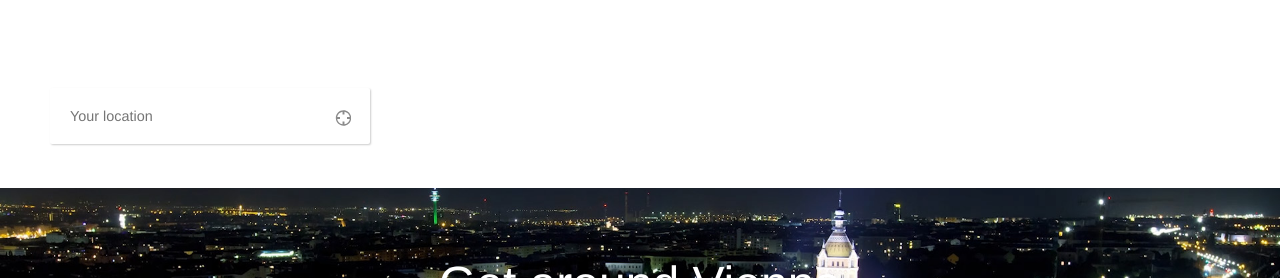
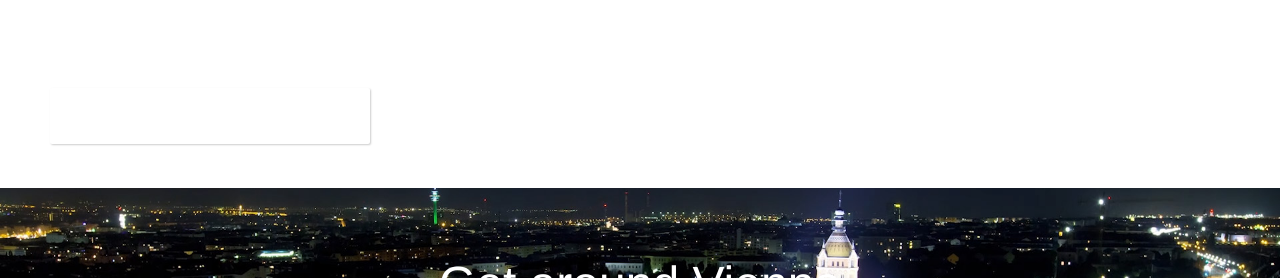
Before and after one commit to DevFestVienna/devfest-at-site, a Jekyll site: the page built from logistics.html, in a window 1280 px wide and 900 px high, scrolled down 390 px. Shown: the part 622-900 px from the top of the window. Built offline with Jekyll 4.4.1, drawn with Linux system fonts in a browser that asks for light colours; nearby versions of some CDN libraries; comment, search, counter and statistics services are not loaded; some of the changed text lies outside the part shown.

Commit message:
some updates

```diff
--- a/_config.yml
+++ b/_config.yml
@@ -41,7 +41,7 @@ c4pUrl: "http://bit.ly/dfua-c4p"
 c4sponsorsUrl: "/assets/GDG_DevFest_Partnership.pdf"
 
 # Head
-metaKeywords: "event, gdg, devfest, google, programming, android, chrome, developers, lviv"
+metaKeywords: "event, gdg, devfest, google, programming, android, chrome, developers, Vienna"
 twitterAccount: "@DevFestVienna"
 socialImageSrcGooglePlus: "/img/seo/sharing-google-plus.png"
 socialImageSrcTwitter: "/img/seo/sharing-twitter.png"
--- a/_includes/find-way.html
+++ b/_includes/find-way.html
@@ -1,25 +1,26 @@
-<!-- Begin Find Way-->
+<!--Begin Find Way-->
 <a id="findyourway"/>
 <section id="find-way">
     <div id="canvas-map"></div>
     <div class="content-wrapper text-left">
-        <h3 class="animated hiding" data-animation="fadeInUp" data-delay="0">Find your way here</h3>
+        <h3 class="animated hiding" data-animation="fadeInUp" data-delay="0">Find your way here to the place</h3>
         <div class="map-card col-lg-3 col-md-4 col-sm-6 col-xs-12">
             <div class="map-search">
-                <input type="text" id="location-input" class="location-input" name="location-input" data-input-value="Your location" placeholder="Your location" autocomplete="off">
+                <a href="http://goo.gl/I62weW"></a>
+                <!-- <input type="text" id="location-input" class="location-input" name="location-input" data-input-value="Your location" placeholder="Your location" autocomplete="off">
                 <svg id="direction-locate" class="icon icon-geolocation" viewBox="0 0 30 32">
-                    <use xlink:href="{{ site.baseurl }}/img/sprites/sprites.svg#icon-geolocation"></use>
-                </svg>
+                    <use xlink:href="http://goo.gl/I62weW"></use>
+                </svg> -->
             </div>
             <div class="location-result">
-                <span id="result-name"></span>
+                <!-- <span id="result-name"></span>
                 <span>to DevFest</span>
                 <svg id="direction-cancel" class="icon icon-cross" viewBox="0 0 30 32">
                     <use xlink:href="{{ site.baseurl }}/img/sprites/sprites.svg#icon-cross"></use>
-                </svg>
+                </svg> -->
             </div>
         </div>
-        <div class="map-card location-details col-lg-3 col-md-4 col-sm-6 col-xs-12">
+        <!-- <div class="map-card location-details col-lg-3 col-md-4 col-sm-6 col-xs-12">
             <ul>
                 <li>
                     <svg class="icon icon-flag" viewBox="0 0 30 32">
--- a/js/scripts.js
+++ b/js/scripts.js
@@ -354,8 +354,8 @@
             }];
 
             var mapOptions = {
-                zoom: 17,
-                minZoom: 2,
+                zoom: 27,
+                minZoom: 9,
                 scrollwheel: false,
                 panControl: false,
                 draggable: true,
```
Also changed, not shown: other parts of _includes/find-way.html (+2 -2 lines), 2 other files.
